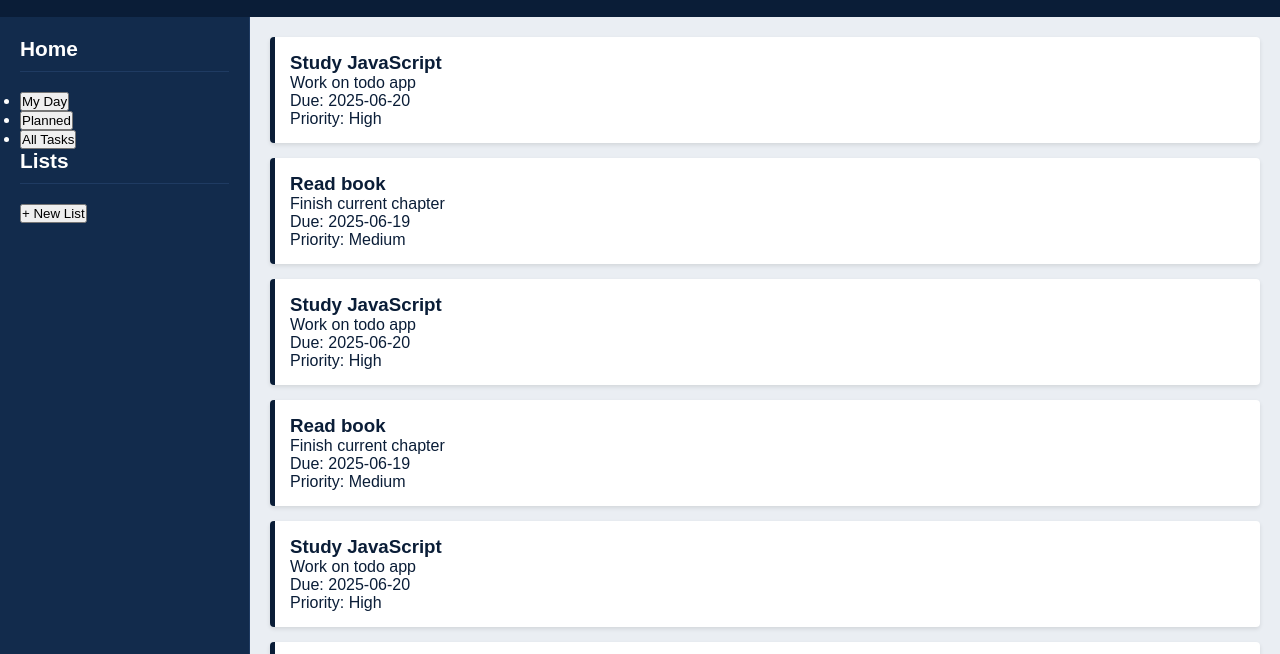
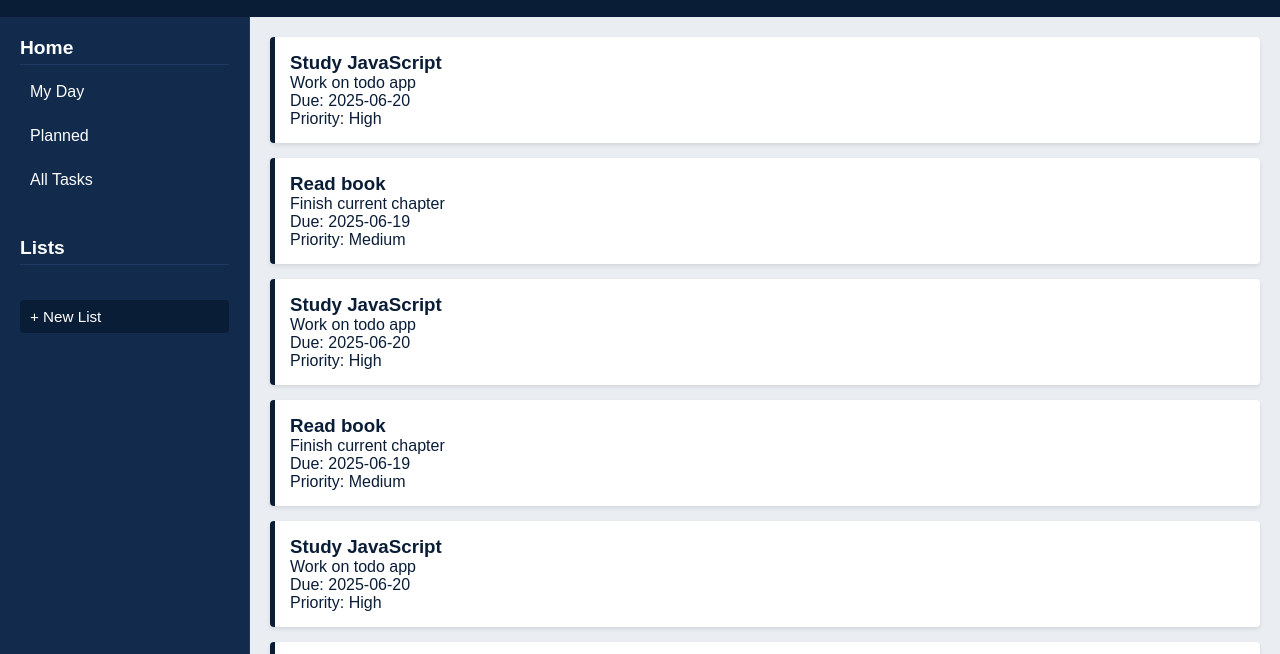
Before and after one commit to dlastic/odin-todo-list, a website built with webpack: page src/template.html in a window 1280 px wide. Shown: the part 68-722 px from the top of the page. Built offline with nearby package versions, Linux system fonts and the light colour scheme.

Commit message:
Enhance navigation styles and layout in styles.css

```diff
--- a/src/styles.css
+++ b/src/styles.css
@@ -36,13 +36,68 @@ main.content {
   padding: 20px;
   color: #ffffff;
   border-right: 1px solid #1f3b62;
+  display: flex;
+  flex-direction: column;
+  gap: 40px;
 }
 
-.nav-bar h2 {
-  margin-bottom: 20px;
-  font-size: 1.3rem;
+.nav-section {
+  display: flex;
+  flex-direction: column;
+}
+
+.nav-section h2 {
+  font-size: 1.2rem;
+  margin-bottom: 10px;
   border-bottom: 1px solid #1f3b62;
-  padding-bottom: 10px;
+  padding-bottom: 5px;
+}
+
+.nav-links {
+  list-style: none;
+  display: flex;
+  flex-direction: column;
+  gap: 10px;
+}
+
+.nav-link {
+  background: none;
+  border: none;
+  color: #ffffff;
+  text-align: left;
+  font-size: 1rem;
+  width: 100%;
+  cursor: pointer;
+  padding: 8px 10px;
+  border-radius: 4px;
+  transition: background 0.2s ease;
+}
+
+.nav-link:hover,
+.nav-link:focus {
+  background-color: #1f3b62;
+  outline: none;
+}
+
+.user-lists {
+  margin-top: 10px;
+}
+
+.add-list-btn {
+  margin-top: 15px;
+  background-color: #0a1d37;
+  border: none;
+  text-align: left;
+  color: #ffffff;
+  padding: 8px 10px;
+  font-size: 0.95rem;
+  cursor: pointer;
+  border-radius: 4px;
+  transition: background 0.2s ease;
+}
+
+.add-list-btn:hover {
+  background-color: #1f3b62;
 }
 
 .project-preview {
```
